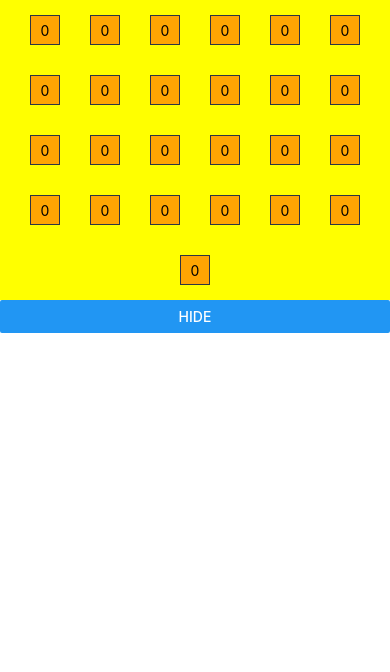
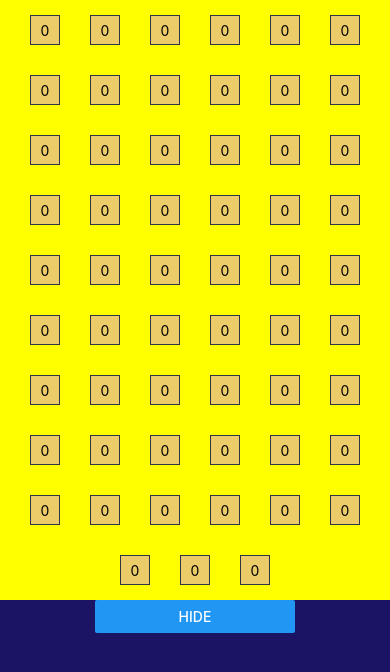
Before and after one commit to IvanPostu/ReactNativeFundamentals, a React Native app: screen / in a window 390 px wide. Shown: the top 672 px of the page. Built offline with nearby package versions, Linux system fonts and the light colour scheme.

Commit message:
Added ScrollView. Added ten color constants. A width has been added for the Show/Hide button and this component is centered horizontally.

```diff
--- a/src/App.js
+++ b/src/App.js
@@ -6,7 +6,6 @@ const App = () => {
   return (
     <View style={styles.container}>
       <StatusBar />
-      {/* <Article /> */}
       <Blocks />
     </View>
   )
--- a/src/components/Blocks/Block.jsx
+++ b/src/components/Blocks/Block.jsx
@@ -1,13 +1,23 @@
 import React from 'react'
 import { View, Text, StyleSheet } from 'react-native'
 
+const CONSTANT_COLORS = [
+  '#eccc68',
+  '#ffa502',
+  '#7bed9f',
+  '#2ed573',
+  '#1e90ff',
+  '#3742fa',
+  '#ffffff',
+  '#ff4757',
+  '#a4b0be',
+  '#D980FA'
+]
+
 function valueToColor(value) {
-  if (value % 2 === 0) {
-    return '#ffa502'
-  }
-  if (value % 2 === 1) {
-    return '#7bed9f'
-  }
+  const colorIndex = value % 10
+
+  return CONSTANT_COLORS[colorIndex]
 }
 
 export class Block extends React.Component {
@@ -34,7 +44,7 @@ export class Block extends React.Component {
   render() {
     return (
       <View
-        onTouchStart={this.incrementValue}
+        onTouchEndCapture={this.incrementValue}
         style={{ ...styles.container, backgroundColor: this.state.color }}
       >
         <Text>{this.state.value}</Text>
--- a/src/components/Blocks/Blocks.jsx
+++ b/src/components/Blocks/Blocks.jsx
@@ -1,5 +1,5 @@
 import React from 'react'
-import { View, StyleSheet, Button } from 'react-native'
+import { View, StyleSheet, Button, ScrollView } from 'react-native'
 import { Block } from './Block'
 
 export class Blocks extends React.Component {
@@ -13,8 +13,40 @@ export class Blocks extends React.Component {
 
   render() {
     return (
-      <View>
-        <View style={{ ...styles.container, display: this.state.tableIsShowed ? 'flex' : 'none' }}>
+      <ScrollView style={styles.container}>
+        <View style={{ ...styles.blocks, display: this.state.tableIsShowed ? 'flex' : 'none' }}>
+          <Block />
+          <Block />
+          <Block />
+          <Block />
+          <Block />
+          <Block />
+          <Block />
+          <Block />
+          <Block />
+          <Block />
+          <Block />
+          <Block />
+          <Block />
+          <Block />
+          <Block />
+          <Block />
+          <Block />
+          <Block />
+          <Block />
+          <Block />
+          <Block />
+          <Block />
+          <Block />
+          <Block />
+          <Block />
+          <Block />
+          <Block />
+          <Block />
+          <Block />
+          <Block />
+          <Block />
+          <Block />
           <Block />
           <Block />
           <Block />
@@ -41,17 +73,24 @@ export class Blocks extends React.Component {
           <Block />
           <Block />
         </View>
-        <Button
-          title={this.state.tableIsShowed ? 'Hide' : 'Show'}
-          onPress={() => this.setState({ tableIsShowed: !this.state.tableIsShowed })}
-        />
-      </View>
+        {/* <View style={{ alignItems: 'center' }}> */}
+        <View style={buttonContainer} tra>
+          <Button
+            title={this.state.tableIsShowed ? 'Hide' : 'Show'}
+            onPress={() => this.setState({ tableIsShowed: !this.state.tableIsShowed })}
+          />
+        </View>
+        {/* </View> */}
+      </ScrollView>
     )
   }
 }
 
 const styles = StyleSheet.create({
   container: {
+    backgroundColor: '#1B1464'
+  },
+  blocks: {
     overflow: 'hidden',
     backgroundColor: 'yellow',
     flexWrap: 'wrap',
@@ -59,3 +98,8 @@ const styles = StyleSheet.create({
     justifyContent: 'center'
   }
 })
+
+const buttonContainer = {
+  width: 200,
+  alignSelf: 'center'
+}
```
Also changed, not shown: src/components/Panel.jsx (deleted, +0 -16 lines).
